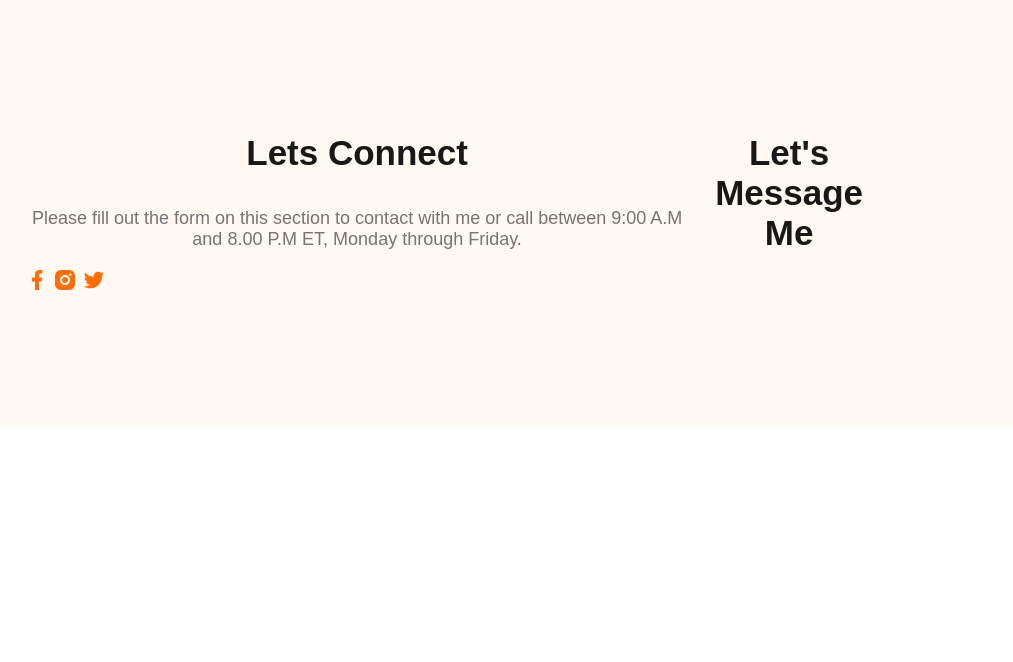
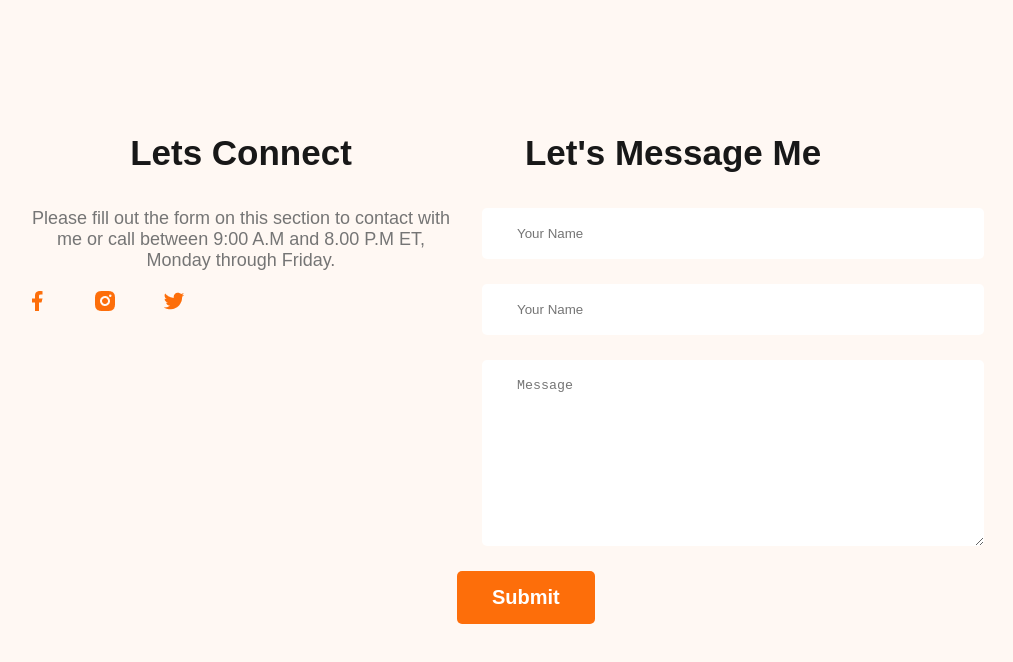
Before and after one commit to RHTuhin5R/webdeveloper-portfolio, a plain HTML site: page index.html in a window 1280 px wide. Shown: the part 3808-4470 px from the top of the page, without its empty margins (183-1196 px from the left). Before the commit the page ends 4242 px from the top, so only its background shows below. Drawn offline with Linux system fonts and the light colour scheme.

Commit message:
push all done

```diff
--- a/index.html
+++ b/index.html
@@ -181,6 +181,14 @@
         </div>
         <div class="footer-column">
             <h3 class="section-title">Let's Message Me</h3>
+
+            <form class="contact" action="">
+                <input type="text" placeholder="Your Name">
+                <input type="email" name="" placeholder="Your Name" id="">
+                <textarea name="" id="" placeholder="Message" cols="30" rows="10"></textarea>
+                <input class="btn-primary" type="submit" value="Submit">
+            </form>
+
         </div>
 
     </footer>
--- a/styles/portfolio.css
+++ b/styles/portfolio.css
@@ -182,18 +182,42 @@
       font-weight: 700;
       margin-bottom: 10px;
   }
-  .resume-container hr{
+
+  .resume-container hr {
       margin: 30px 60px;
   }
-  .download-cv{
+
+  .download-cv {
       text-align: center;
       margin-top: 50px;
   }
 
   /* footer style */
-  footer{
+  footer {
       display: flex;
       margin-top: 100px;
       background: #FFF8F3;
       padding: 130px 200px;
   }
+.social-links a{
+    margin-right: 40px;
+}
+
+
+  .footer-column {
+      width: 50%;
+  }
+
+  .contact input[type="text"],
+  .contact input[type="email"],
+  textarea {
+      display: block;
+      margin: 25px;
+      padding: 18px 35px;
+      color: #757575;
+      border-radius: 5px;
+      background: #FFF;
+      border: 0;
+      width: 100%;
+
+  }
```
Lines whose indentation alone changed are shown as unchanged.
